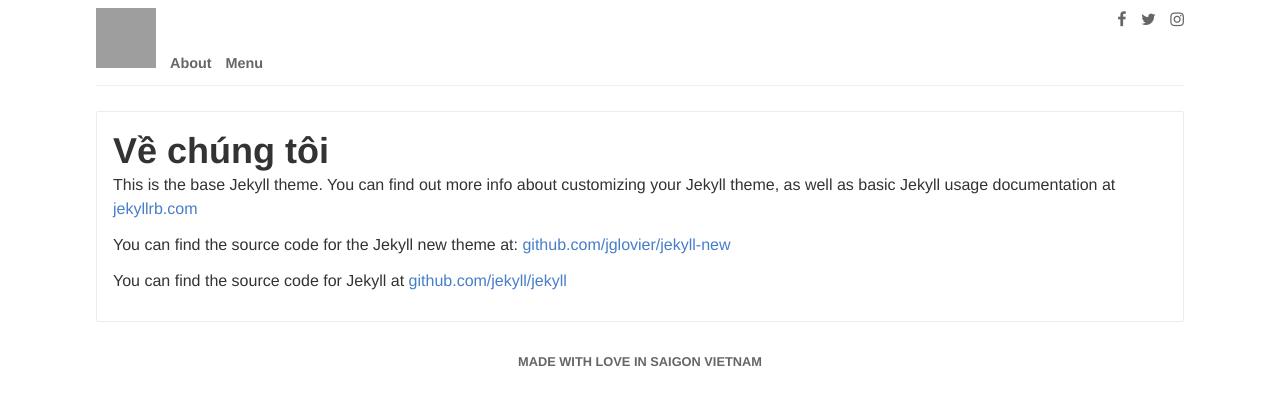
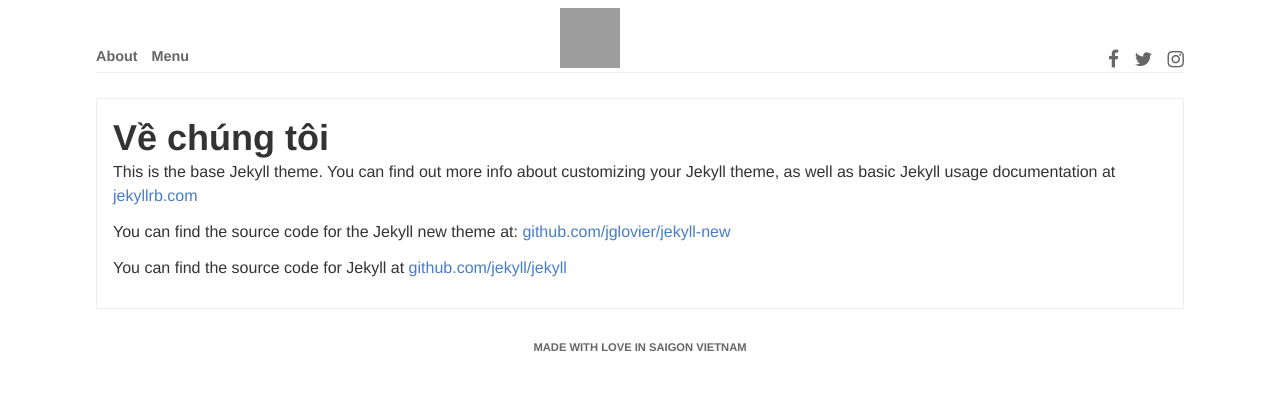
Before and after one commit to luncheryvn/luncheryvn.github.io, a Jekyll site: the page built from about.md, in a window 1280 px wide. Shown: the top 406 px of the page. Built offline with Jekyll 4.4.1, drawn with Linux system fonts in a browser that asks for light colours; nearby versions of some CDN libraries; grey boxes are pictures that could not be loaded.

Commit message:
FIX: header

```diff
--- a/_includes/header.html
+++ b/_includes/header.html
@@ -1,8 +1,5 @@
 <header class="site-header">
   <ul class="inline site-header__left">
-    <li class="site-header__left--item">
-    <a class="site-header__logo" href="/"></a>
-    </li>
     <li class="site-header__left--item">
       <a>About</a>
     </li>
@@ -11,10 +8,11 @@
     </li>
   </ul>
 
+  <a class="site-header__logo" href="/"></a>
 
   <ul class="inline site-header__right">
     <li class="site-header__right--item">
-      <a class="fb">
+      <a href="https://www.facebook.com/LuncheryVN" target="_blank" class="fb">
         <i class="fa fa-facebook"></i>
       </a>
     </li>
--- a/_sass/modules/_site-footer.sass
+++ b/_sass/modules/_site-footer.sass
@@ -1,7 +1,7 @@
 .site-footer
   +outer-container
 
-  font-size: .8rem
+  font-size: .7rem
   font-weight: bold
   color: #666
   text-transform: uppercase
--- a/_sass/modules/_site-header.sass
+++ b/_sass/modules/_site-header.sass
@@ -1,18 +1,22 @@
 .site-header
   +outer-container
+  position: relative
+
   border-bottom: 1px solid rgba(49,78,95,0.075)
   margin-bottom: 25px
   padding-bottom: 10px
-  position: relative
+  height: 65px
 
 .site-header__logo
+  +span-columns(2)
   width: 60px
   height: 60px
   display: block
   background: url(http://i.imgur.com/MUbzuxs.png) no-repeat
 
 .site-header__left
-  text-align: left
+  +span-columns(5)
+  margin-top: 38px
   font-weight: bold
   font-size: .9em
   float: left
@@ -27,9 +31,12 @@
       color: darken(#666, 10)
 
 .site-header__right
+  +span-columns(5)
   text-align: right
+  margin-top: 38px
   float: right
-    font-size: 1.2em
+  font-size: 1.2em
+
   li
     margin-right: 10px
     &:last-child
--- a/docs/dev.markdown
+++ b/docs/dev.markdown
@@ -1,5 +1,3 @@
 TODO
-1. The header is messed up
-  https://munchery.com/menus/sf/#/0
 2. Add share button
 3. Add link for social buttons
--- a/index.html
+++ b/index.html
@@ -42,7 +42,7 @@ layout: default
 
 <div class="post-list">
 
-    {% for post in site.posts %}
+    {% for post in site.posts offset: 1 limit: 12 %}
       <div class="post-list__post">
         <header>
           <a href="{{post.url}}">
```
Also changed, not shown: 1 other file.
